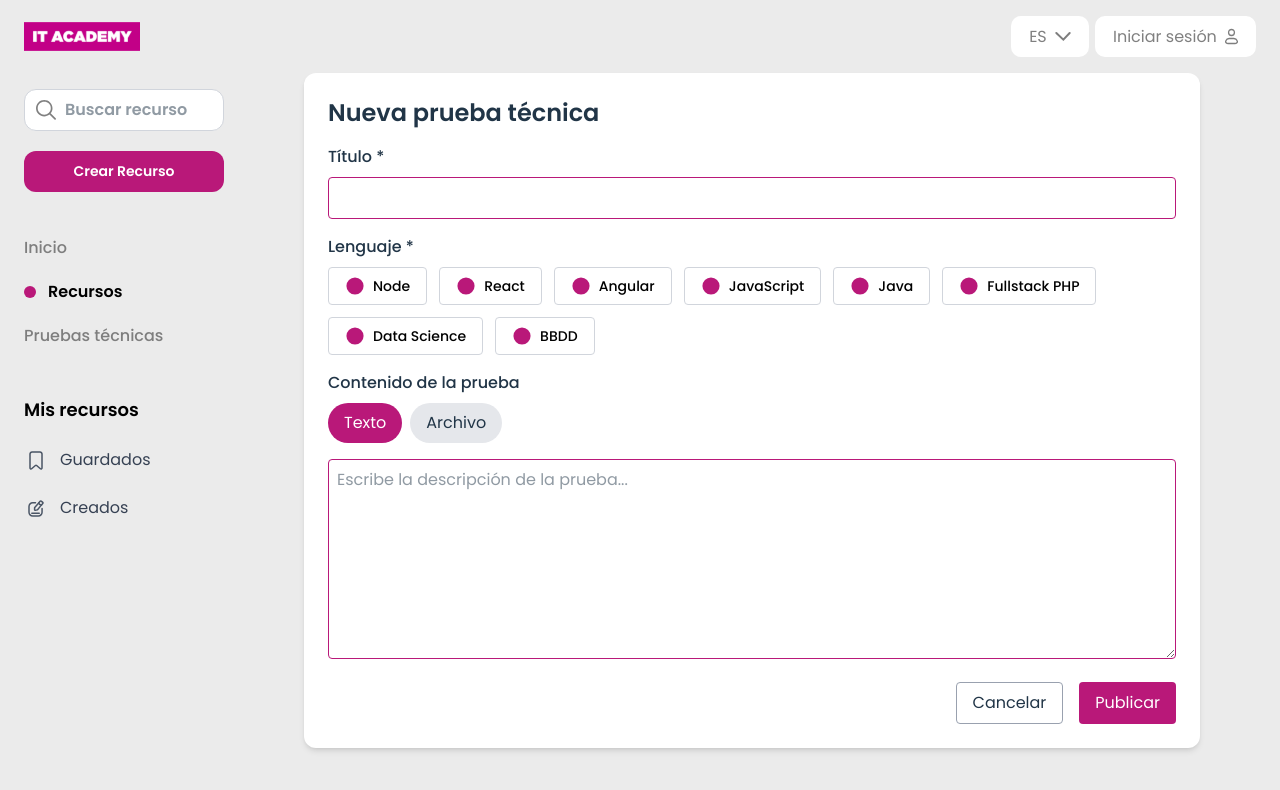
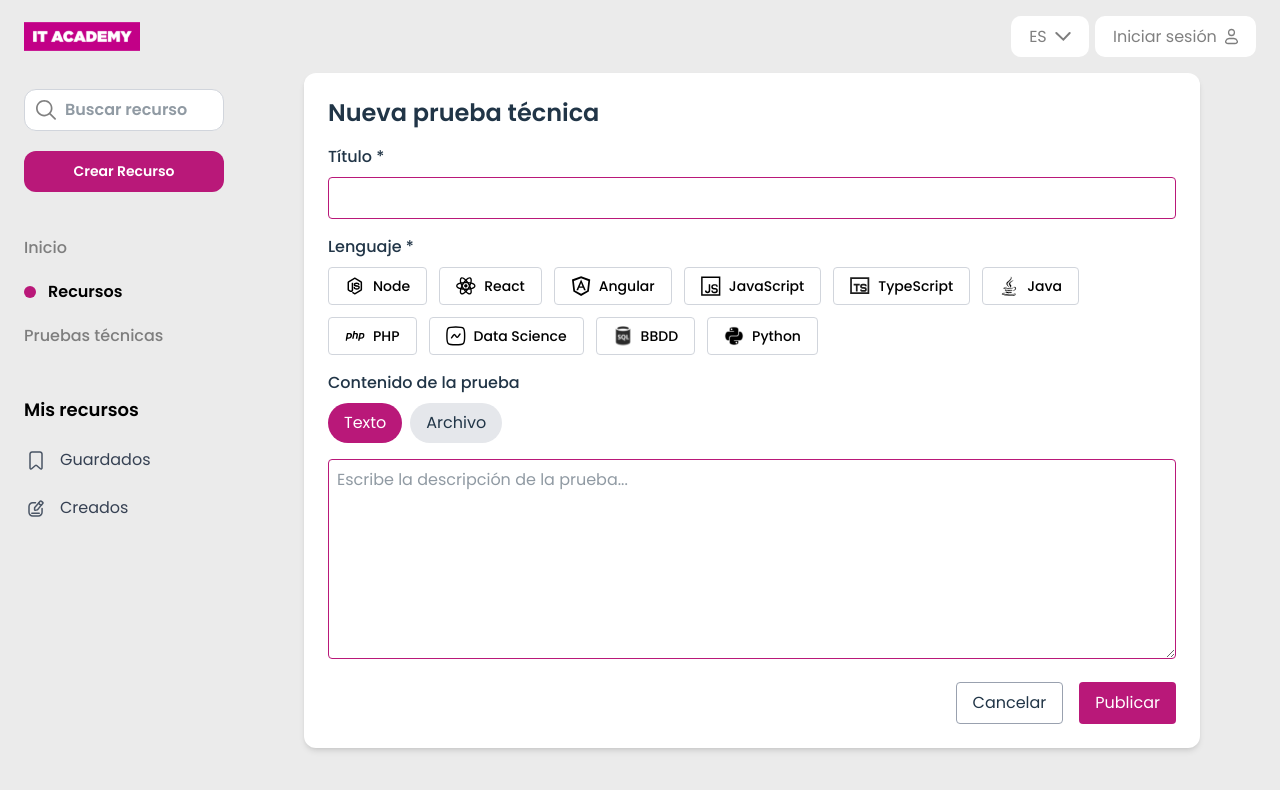
Before and after one commit to codingjordi/ita-wiki-frontend, a React (Vite) app: page /resources/technical-test/create in a window 1280 px wide. Shown: the top 790 px of the page. Built offline with nearby package versions, Linux system fonts and the light colour scheme; no server answers.

Commit message:
fix: every element in asideContent array has now its own matching vector. Modified types to match figma content

```diff
--- a/src/components/Layout/aside/asideContent.ts
+++ b/src/components/Layout/aside/asideContent.ts
@@ -2,27 +2,28 @@ import { FC, SVGProps } from "react";
 
 type SvgIcon = FC<SVGProps<SVGSVGElement>>;
 
-import CircleIcon from "@/assets/circle-icon.svg?react";
 import { Category } from "../../../types";
-import sql_vector from '../../../assets/sqlVector.svg';
-import python_vector from '../../../assets/pythonVector.svg';
-import ts_vector from '../../../assets/TypescriptVector.svg';
-import js_vector from '../../../assets/javascript.svg';
-import java_vector from '../../../assets/logo-java 1.svg';
-import php_vector from '../../../assets/logo-php 1.svg';
-import node_vector from '../../../assets/logo-node 1.svg';
-import react_vector from '../../../assets/react.svg';
-import angular_vector from '../../../assets/angular.svg';
-import dataScience_vector from '../../../assets/data-science.svg';
+import sql_vector from '../../../assets/sqlVector.svg?react';
+import python_vector from '../../../assets/pythonVector.svg?react';
+import ts_vector from '../../../assets/TypescriptVector.svg?react';
+import js_vector from '../../../assets/javascript.svg?react';
+import java_vector from '../../../assets/logo-java 1.svg?react';
+import php_vector from '../../../assets/logo-php 1.svg?react';
+import node_vector from '../../../assets/logo-node 1.svg?react';
+import react_vector from '../../../assets/react.svg?react';
+import angular_vector from '../../../assets/angular.svg?react';
+import dataScience_vector from '../../../assets/data-science.svg?react';
 
 
 export const asideContent: { icon: SvgIcon; label: Category }[] = [
-  { icon: CircleIcon, label: "Node" },
-  { icon: CircleIcon, label: "React" },
-  { icon: CircleIcon, label: "Angular" },
-  { icon: CircleIcon, label: "JavaScript" },
-  { icon: CircleIcon, label: "Java" },
-  { icon: CircleIcon, label: "Fullstack PHP" },
-  { icon: CircleIcon, label: "Data Science" },
-  { icon: CircleIcon, label: "BBDD" },
+  { icon: node_vector, label: "Node" },
+  { icon: react_vector, label: "React" },
+  { icon: angular_vector, label: "Angular" },
+  { icon: js_vector, label: "JavaScript" },
+  { icon: ts_vector, label: "TypeScript" },
+  { icon: java_vector, label: "Java" },
+  { icon: php_vector, label: "PHP" },
+  { icon: dataScience_vector, label: "Data Science" },
+  { icon: sql_vector, label: "BBDD" },
+  { icon: python_vector, label: "Python" },
 ];
--- a/src/data/categories.ts
+++ b/src/data/categories.ts
@@ -6,7 +6,7 @@ export const categories = [
   "TypeScript",
   "Java",
   "Python",
-  "Fullstack PHP",
+  "PHP",
   "Data Science",
   "BBDD" /* didn't removed BBDD since it's likely that it's been used in Bookmark o ResourceListPage */,
   "SQL",
--- a/src/types.ts
+++ b/src/types.ts
@@ -43,7 +43,7 @@ export type TypTechnologyResource =
   | "Angular"
   | "JavaScript"
   | "Java"
-  | "Fullstack PHP"
+  | "PHP"
   | "Data Science"
   | "BBDD";
 
```
